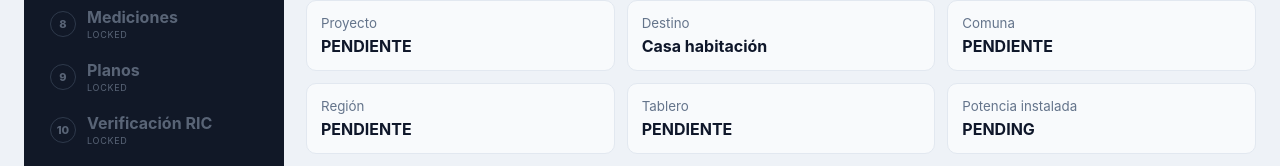
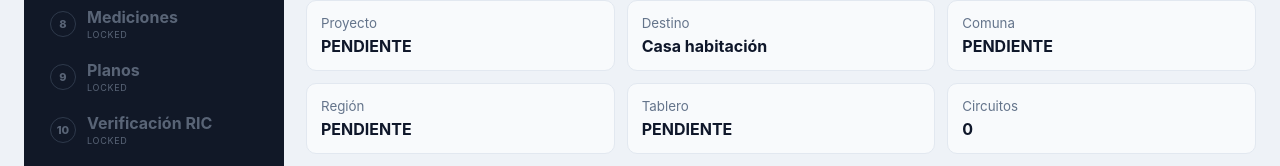
Before and after one commit to ingeniusvictor/orbi-te-studio, a React (Vite) app: page / in a window 1280 px wide. Both pictures are taken after a click on the button 392 px from the left and 381 px from the top of the page. Shown: the part 620-786 px from the top of the page. Built offline with nearby package versions, Linux system fonts and the light colour scheme.

Commit message:
feat: connect editable draft to live TE1 engine validation

```diff
--- a/src/web/App.tsx
+++ b/src/web/App.tsx
@@ -11,6 +11,7 @@ import { casaGoyoFieldIntake } from "../reference/casa-goyo-intake.js";
 import { buildMinimumFieldChecklist } from "../field/checklist.js";
 import { validateTE1 } from "../engine/validate-te1.js";
 import { buildProjectManifest } from "../export/project-manifest.js";
+import { draftToTE1Project } from "./draft-to-project.js";
 import { StepForm } from "./StepForm.js";
 import {
   createCasaGoyoDemoDraft,
@@ -34,8 +35,12 @@ export function App() {
     () => buildMinimumFieldChecklist(casaGoyoFieldIntake),
     []
   );
-  const validation = useMemo(() => validateTE1(casaGoyoReference), []);
-  const manifest = useMemo(() => buildProjectManifest(casaGoyoReference), []);
+  const liveProject = useMemo(
+    () => draftToTE1Project(draft, wizard.projectId),
+    [draft, wizard.projectId]
+  );
+  const validation = useMemo(() => validateTE1(liveProject), [liveProject]);
+  const manifest = useMemo(() => buildProjectManifest(liveProject), [liveProject]);
 
   const startProject = (demo: boolean) => {
     setDraft(demo ? createCasaGoyoDemoDraft() : createEmptyTE1FormDraft());
@@ -193,11 +198,11 @@ export function App() {
             <Info label="Comuna" value={draft.location.commune || "PENDIENTE"} />
             <Info label="Región" value={draft.location.region || "PENDIENTE"} />
             <Info label="Tablero" value={draft.board.name || "PENDIENTE"} />
+            <Info label="Circuitos" value={String(liveProject.circuits.length)} />
             <Info label="Potencia instalada" value={String(manifest.totals.installedPowerW)} />
           </div>
 
-          {wizard.projectId === casaGoyoReference.id && (
-            <div className="split-grid">
+          <div className="split-grid">
               <div className="section-card">
                 <p className="eyebrow">EVIDENCIA DE TERRENO</p>
                 <h3>Checklist mínimo</h3>
@@ -231,7 +236,6 @@ export function App() {
                 </div>
               </div>
             </div>
-          )}
         </section>
       </div>
     </main>
```
